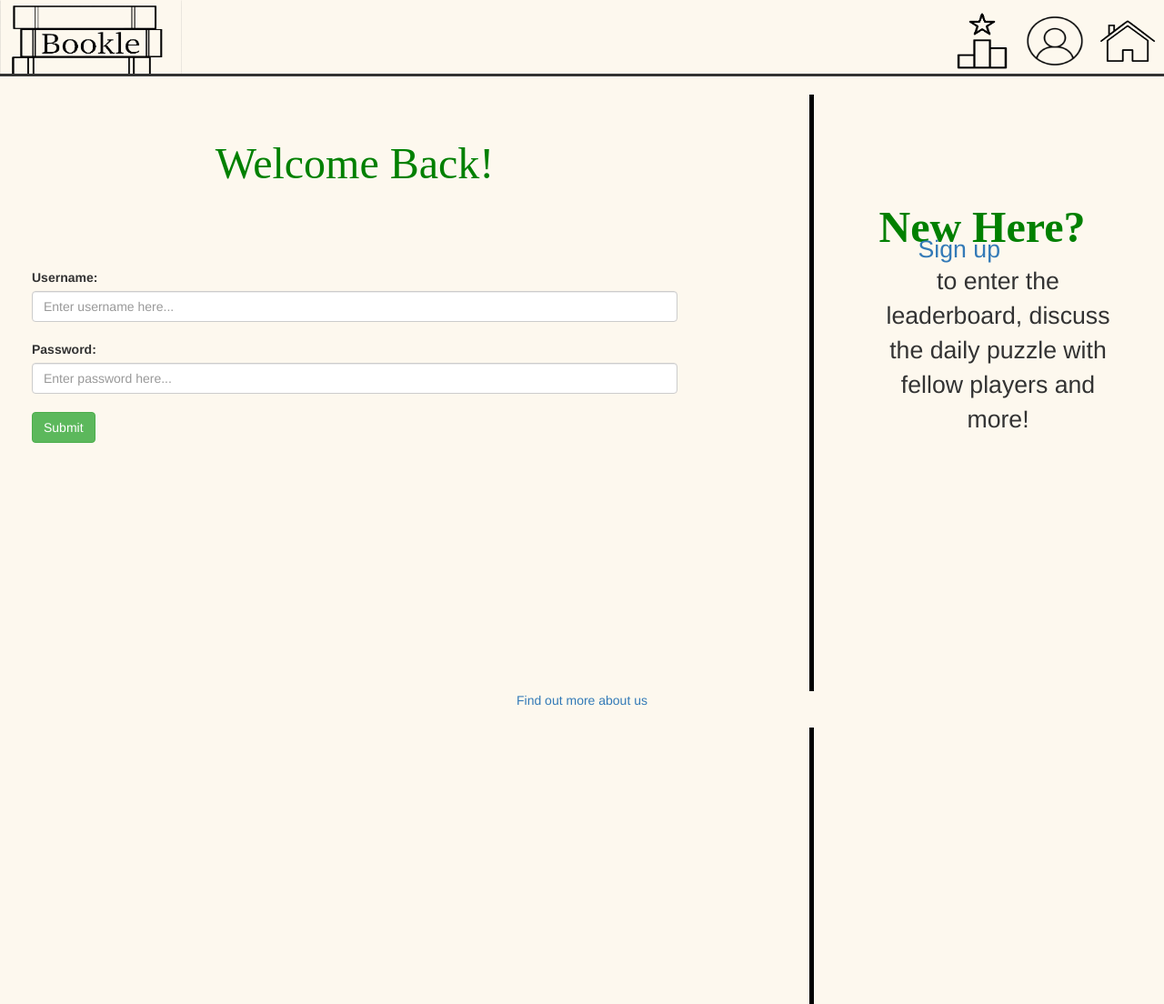
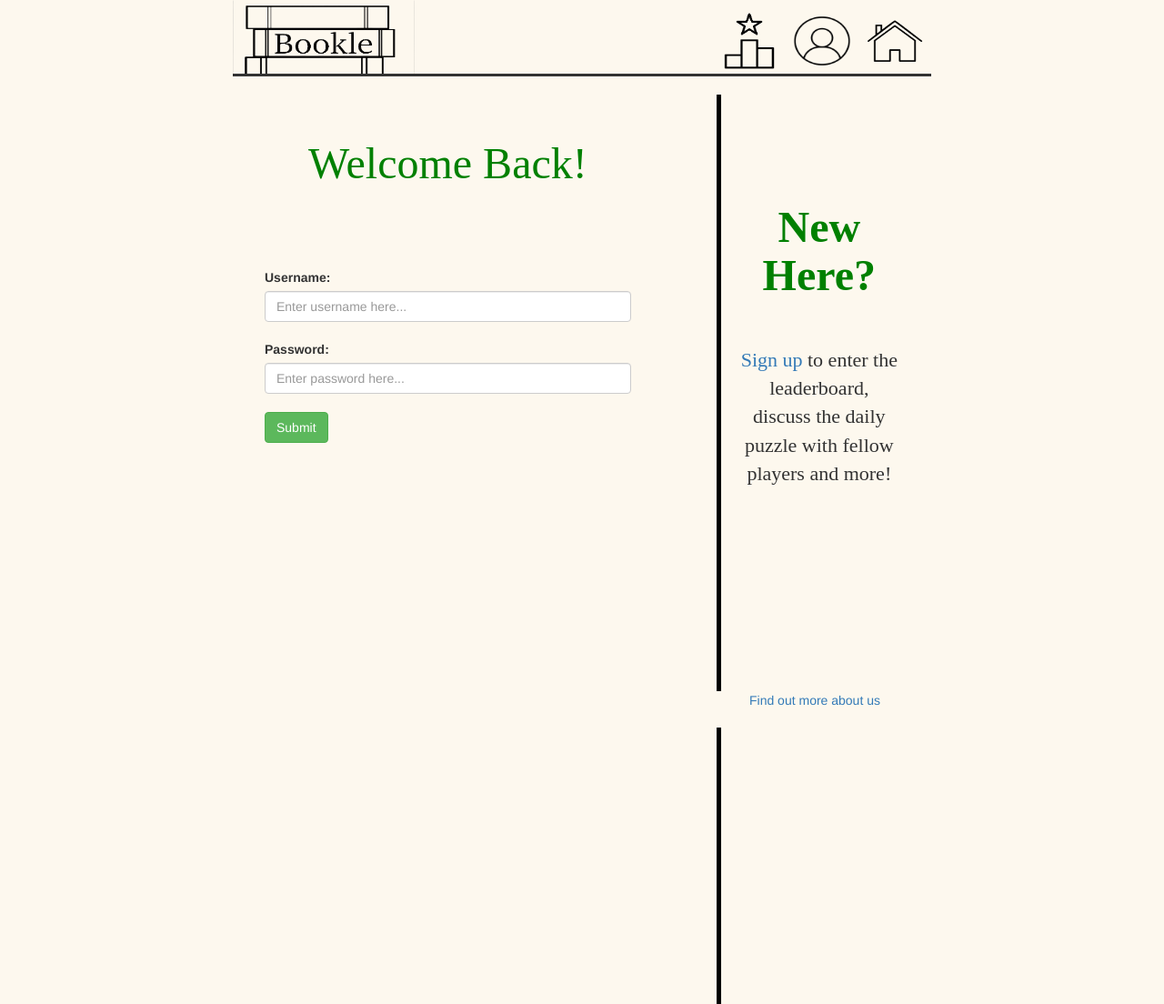
Before and after one commit to phantomsheepp/group1a_wad_project, a Django app: page /bookle/login/ in a window 1280 px wide. Shown: the whole page at 91% size. Run offline with Django 3.2, Linux system fonts and the light colour scheme; some libraries are stand-ins or nearby versions.

Commit message:
login.html done

```diff
--- a/static/css/stylesheet.css
+++ b/static/css/stylesheet.css
@@ -1,7 +1,8 @@
 /* --------------------------------------base.html---------------------------------- */
 body{
     background-color: #fdf8ee;
-    margin: 0px
+    padding-left:20%;
+    padding-right:20%;
 }
 
 #logo {
@@ -177,11 +178,22 @@ h1{
     height: 1000px;
 }
 
-#Signup-green-headings{
+.signup-child p {
+    position: relative;
+    font-family: 'Times New Roman', Times, serif;
+    text-align: center;
+    font-size: 22px;
+    top: 5em;
+}
+.signup-child a {
+    display: inline;
+}
+
+#signup-green-headings{
     position: relative;
     top: 80px;
     margin: 20px;
-    font-weight:bold;
+    font-weight: bold;
     font-family: 'Times New Roman', Times, serif;
     text-align:center;
     color: green;
@@ -204,7 +216,7 @@ h1{
     font-size: 20pt;
 }
 
-#Login-green-headings{
+#login-green-headings{
     position: relative;
     top: 10px;
     margin: 20px;
--- a/templates/bookle/login.html
+++ b/templates/bookle/login.html
@@ -10,8 +10,7 @@
     <div class="container-fluid">
 
         <div class="login-child">
-            <h2 id="Login-green-headings">Welcome Back!</h2>
-
+            <h2 id="login-green-headings">Welcome Back!</h2>
             {% if error_message %}
                 <p style="color: red;">{{ error_message }}</p>
             {% endif %}
@@ -29,9 +28,8 @@
         </div>
 
         <div class="signup-child">
-            <h2 id="Signup-green-headings">New Here?</h2>
-            <a id="signup-link" href="{% url 'bookle:sign_up' %}">Sign up</a>
-            <p id="signup-text">to enter the leaderboard, discuss the daily puzzle with fellow players and more!</p>
+            <h2 id="signup-green-headings">New Here?</h2>
+            <p><a href="{% url 'bookle:sign_up' %}">Sign up</a> to enter the leaderboard, discuss the daily puzzle with fellow players and more!</p>
         </div>
     </div>
 
```
